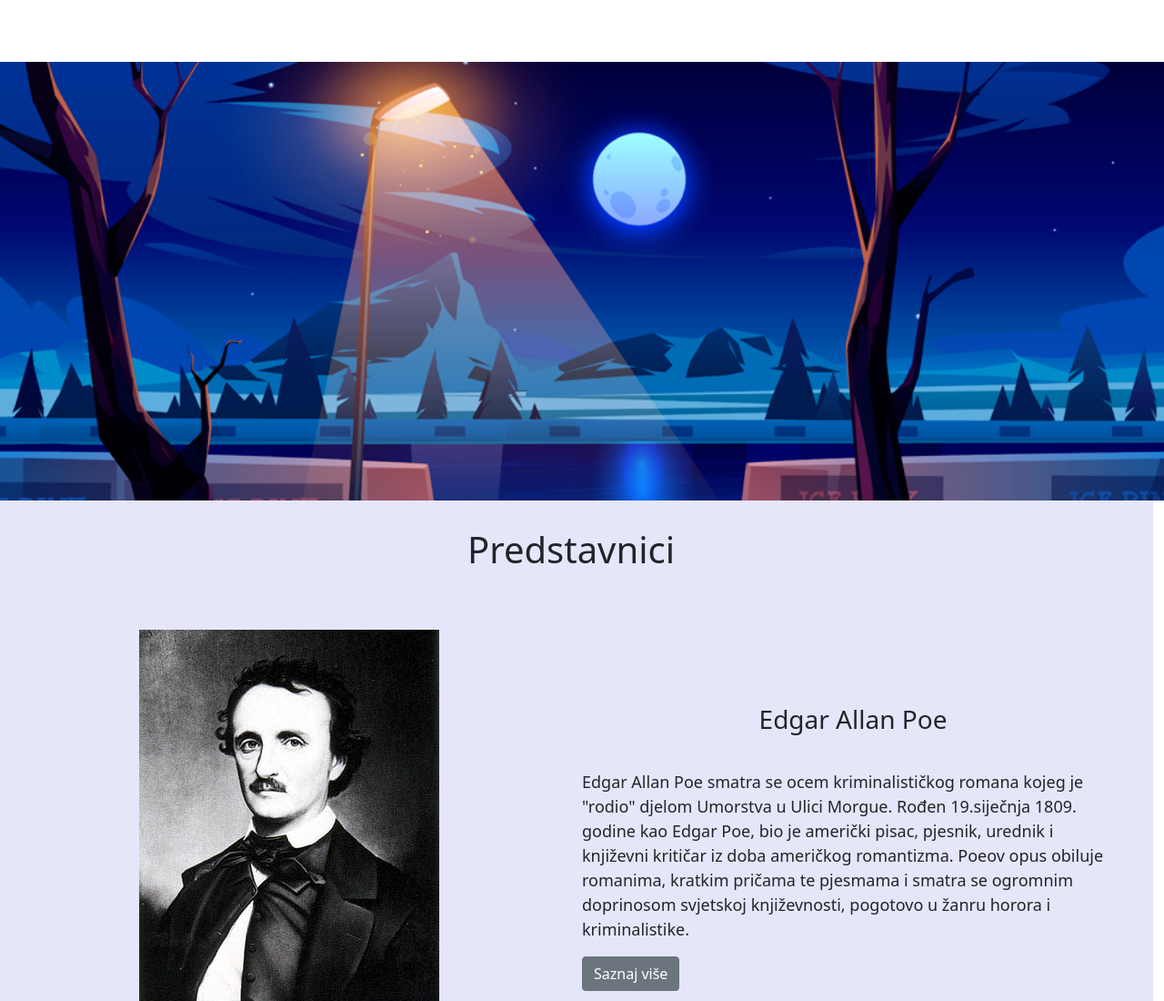
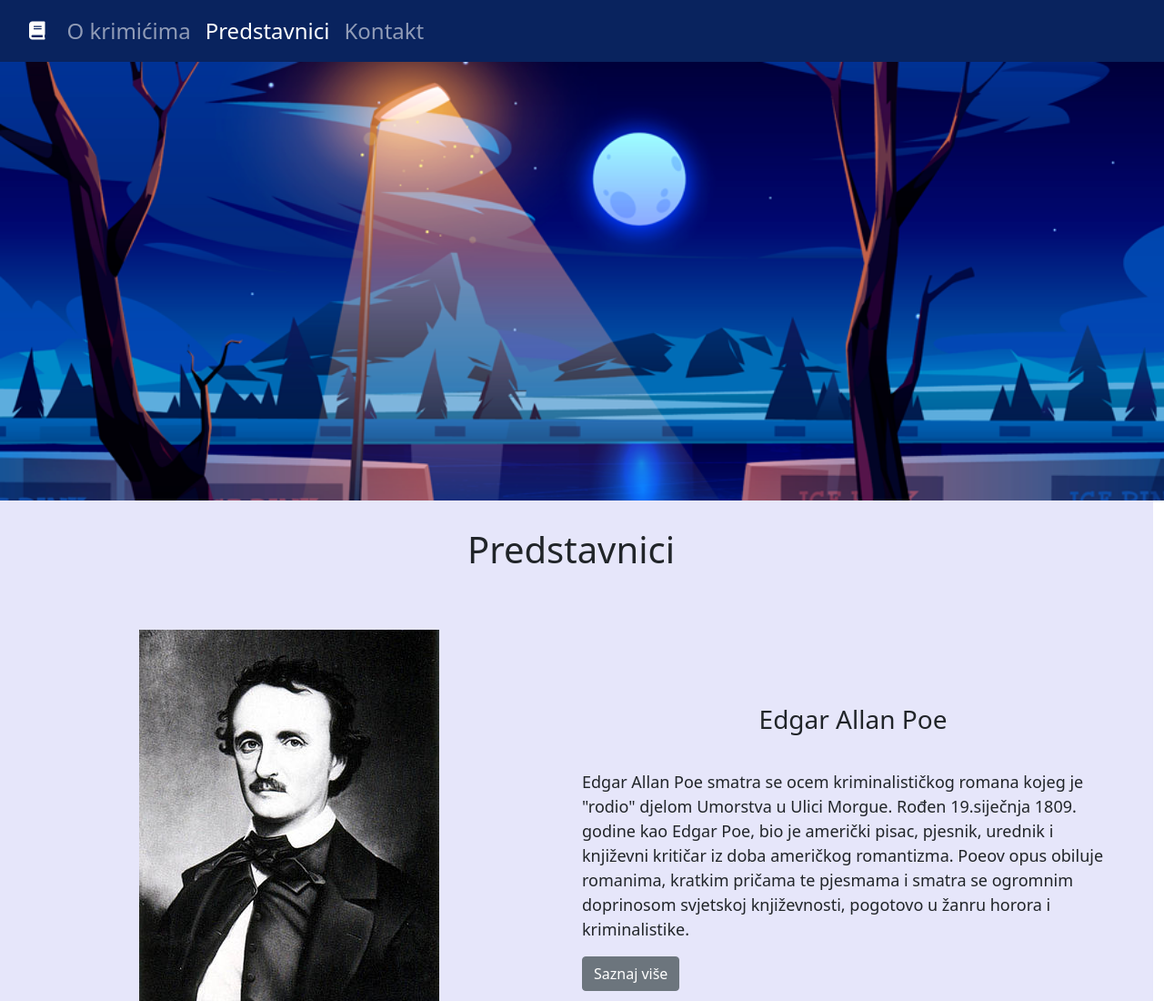
Before and after one commit to klarapo/Krimi-romani---Bootstrap, a plain HTML site: page predstavnici.html in a window 1280 px wide. Shown: the top 1100 px of the page at 91% size. Drawn offline with nearby package versions, Linux system fonts and the light colour scheme.

Commit message:
Update predstavnici.html

```diff
--- a/predstavnici.html
+++ b/predstavnici.html
@@ -14,7 +14,7 @@
     <title>Krimici</title>
   </head>
   <body>
-    <nav class="navbar navbar-expand-lg navbar-dark bg-main">
+    <nav class="navbar navbar-expand-lg navbar-dark bg-primary">
       <div class="container-fluid">
         <a class="navbar-brand" href="./index.html"><i class="fas fa-book icon"></i></a>
         <button class="navbar-toggler" type="button" data-bs-toggle="collapse" data-bs-target="#navbarNav" aria-controls="navbarNav" aria-expanded="false" aria-label="Toggle navigation">
```
